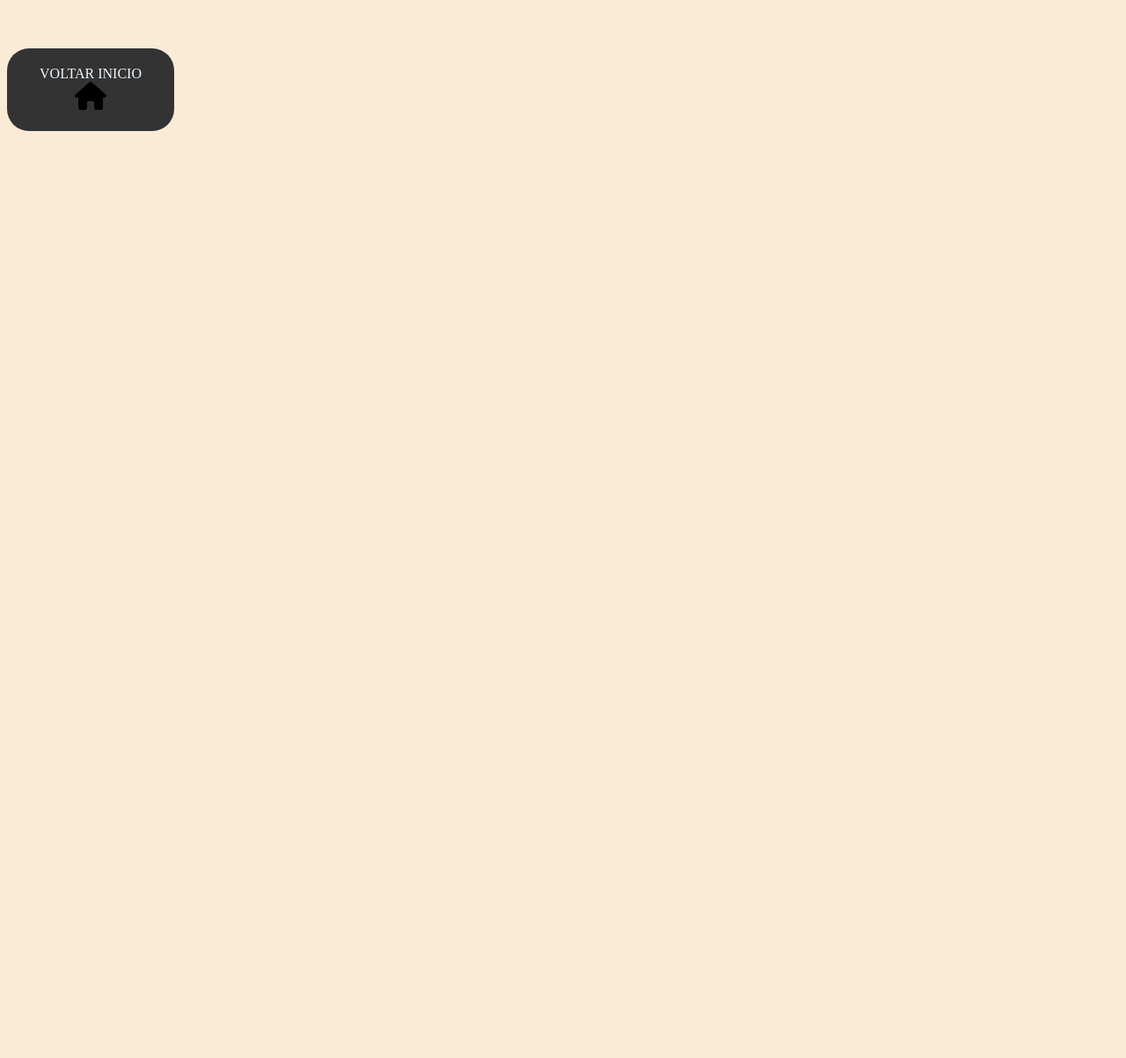
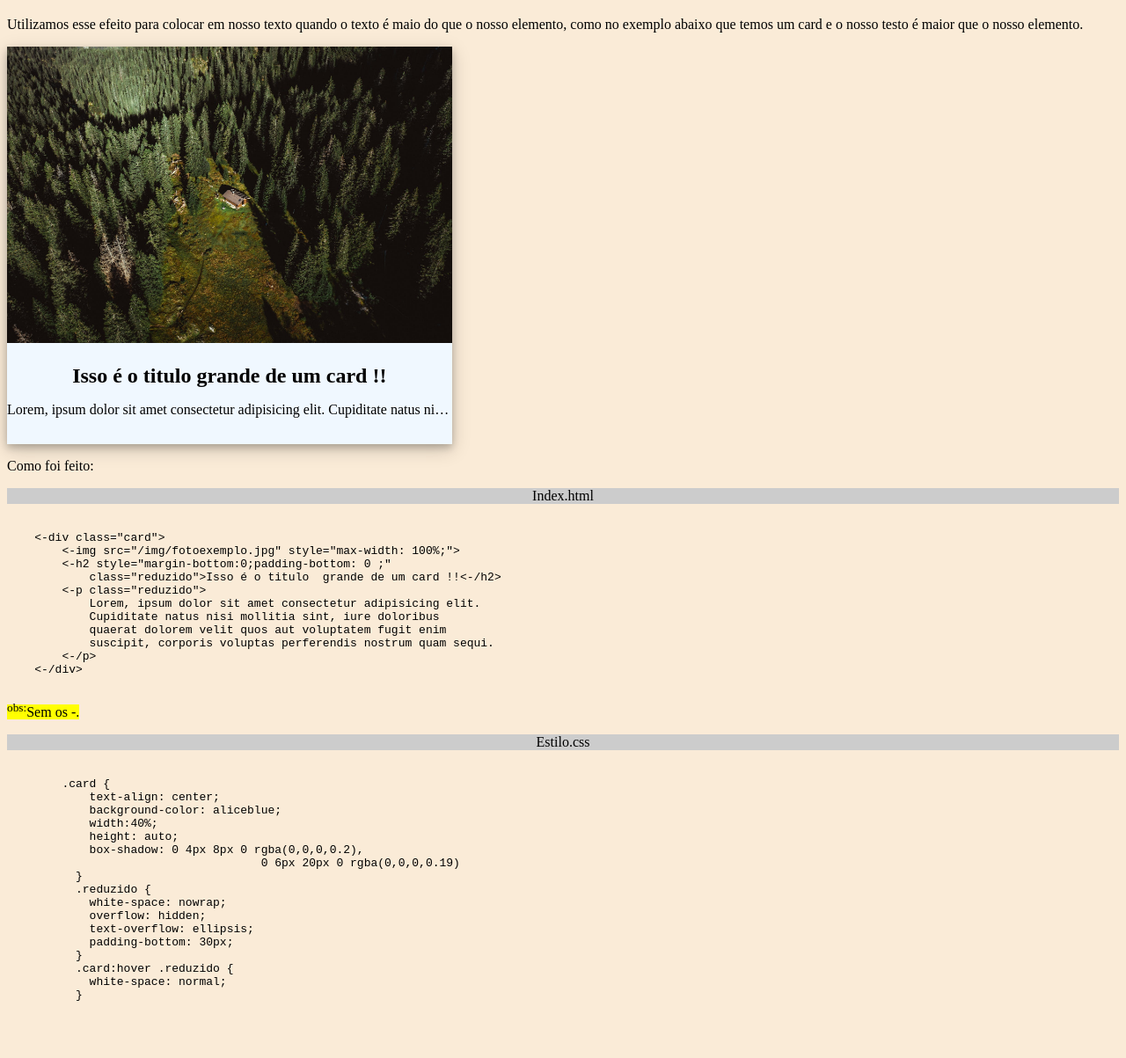
Before and after one commit to GustavoMuraroGonzales/CursoCSS, a plain HTML site: page efeitostxt.html in a window 1280 px wide. Shown: the part 61-1264 px from the top of the page at 88% size. Before the commit the page ends 800 px from the top, so only its background shows below. Drawn offline with Linux system fonts and the light colour scheme.

Commit message:
Adicionada pagina e conteudo efeitos de texto

```diff
--- a/efeitostxt.html
+++ b/efeitostxt.html
@@ -8,7 +8,52 @@
 </head>
 <body>
     <h1 class="center c_red">Efeitos de Texto</h1>
-
+    <p>
+        Utilizamos esse efeito para colocar em nosso texto quando o texto é maio do que o nosso elemento, como no exemplo abaixo que temos um card e o nosso testo é maior que o nosso elemento.<br>
+        <div class="card">
+            <img src="/img/fotoexemplo.jpg" style="max-width: 100%;">
+            <h2 style="margin-bottom:0;padding-bottom: 0 ;" class="reduzido">Isso é o titulo  grande de um card !!</h2>
+            <p class="reduzido">
+                Lorem, ipsum dolor sit amet consectetur adipisicing elit. Cupiditate natus nisi mollitia sint, iure doloribus quaerat dolorem velit quos aut voluptatem fugit enim suscipit, corporis voluptas perferendis nostrum quam sequi.
+            </p>
+        </div>
+        Como foi feito:
+        <p id="exemplo" class="center">Index.html</p>
+        <pre><code>
+    <-div class="card">
+        <-img src="/img/fotoexemplo.jpg" style="max-width: 100%;">
+        <-h2 style="margin-bottom:0;padding-bottom: 0 ;"
+            class="reduzido">Isso é o titulo  grande de um card !!<-/h2>
+        <-p class="reduzido">
+            Lorem, ipsum dolor sit amet consectetur adipisicing elit.
+            Cupiditate natus nisi mollitia sint, iure doloribus
+            quaerat dolorem velit quos aut voluptatem fugit enim
+            suscipit, corporis voluptas perferendis nostrum quam sequi.
+        <-/p>
+    <-/div>
+        </code></pre>
+        <mark><sup>obs:</sup>Sem os -.</mark><br>
+        <p id="exemplo" class="center">Estilo.css</p>
+        <pre><code>
+        .card {
+            text-align: center;
+            background-color: aliceblue;
+            width:40%;
+            height: auto;
+            box-shadow: 0 4px 8px 0 rgba(0,0,0,0.2),
+                                     0 6px 20px 0 rgba(0,0,0,0.19)
+          }
+          .reduzido {
+            white-space: nowrap;
+            overflow: hidden;
+            text-overflow: ellipsis;
+            padding-bottom: 30px;
+          }
+          .card:hover .reduzido {
+            white-space: normal;
+          }
+        </code></pre>
+    </p>
 
 <br><br>
 <a  class="botao_inicial center" href="../index.html">VOLTAR INICIO
--- a/estilo.css
+++ b/estilo.css
@@ -187,3 +187,20 @@ li.dropdown{
   width: 100%;
   background-image: radial-gradient( blue 50%, red  );
 }
+.card {
+  text-align: center;
+  background-color: aliceblue;
+  width:40%;
+  height: auto;
+  box-shadow: 0 4px 8px 0 rgba(0,0,0,0.2), 0 6px 20px 0 rgba(0,0,0,0.19)
+
+}
+.reduzido {
+  white-space: nowrap;
+  overflow: hidden;
+  text-overflow: ellipsis;
+  padding-bottom: 30px;
+}
+.card:hover .reduzido {
+  white-space: normal;
+}
```
Also changed, not shown: index.html (+1 -0 lines).
